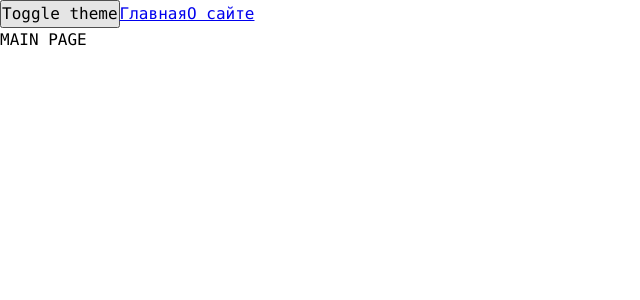
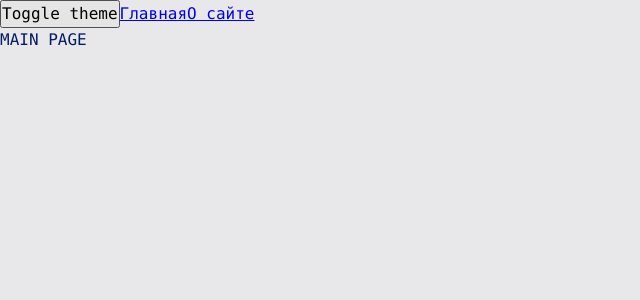
Before and after one commit to Alekskap2021/productionApp, a React app: page / in a window 1280 px wide. Shown: the top 300 px of the page, without its empty margins (0-640 px from the left). Built offline with nearby package versions, Linux system fonts and the light colour scheme.

Commit message:
added some css variables && styles for theme

```diff
--- a/src/app/styles/themes/dark.scss
+++ b/src/app/styles/themes/dark.scss
@@ -1,5 +1,9 @@
 .app.dark {
   --bg-color: #0e0e75;
+  --inverted-bg-color: #e8e8ea;
+
   --primary-color: #049604;
   --secondary-color: #06ff06;
+  --inverted-primary-color: #041c65;
+  --inverted-secondary-color: #0449e0;
 }
--- a/src/app/styles/themes/normal.scss
+++ b/src/app/styles/themes/normal.scss
@@ -1,5 +1,9 @@
-.app.lite {
+.app.light {
   --bg-color: #e8e8ea;
+  --inverted-bg-color: #0e0e75;
+
   --primary-color: #041c65;
   --secondary-color: #0449e0;
+  --inverted-primary-color: #049604;
+  --inverted-secondary-color: #06ff06;
 }
--- a/src/app/styles/variables/global.scss
+++ b/src/app/styles/variables/global.scss
@@ -8,4 +8,7 @@
   --font-size-l: 24px;
   --font-line-l: 32px;
   --font-l: var(--font-size-l) / var(--font-line-l) var(--font-family-main);
+
+  // Размеры
+  --navbar-heigth: 50px;
 }
```
